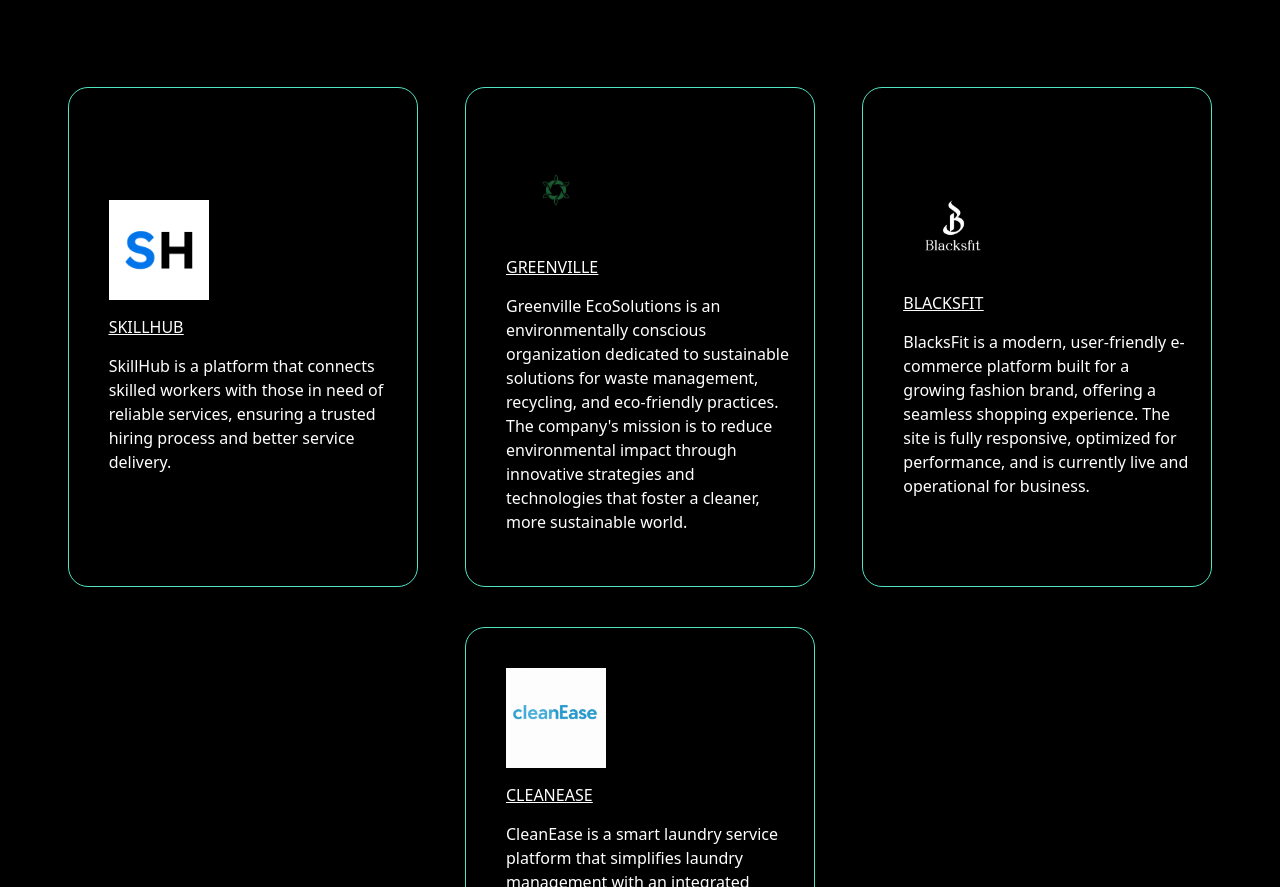
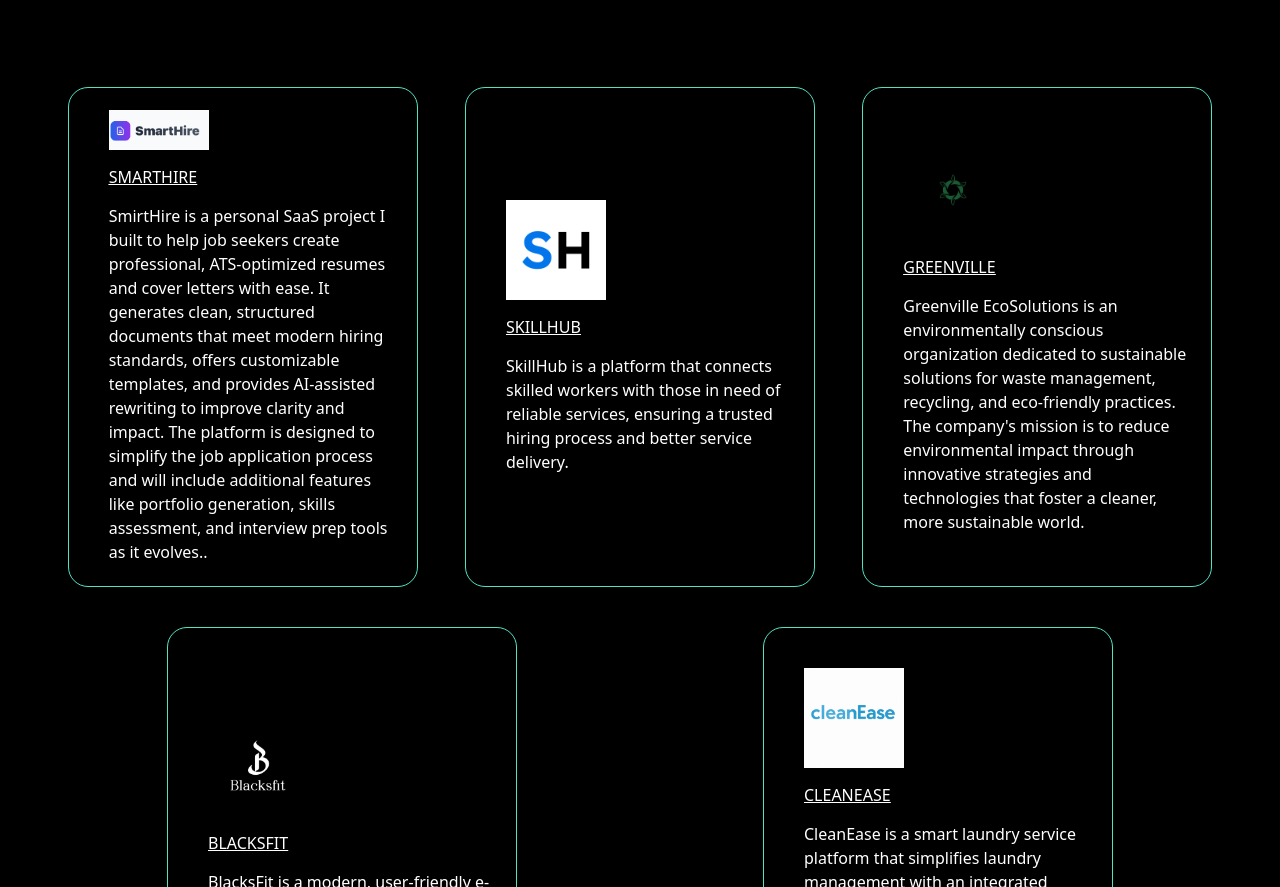
Before and after one commit to shittu-qudus/myPortofolio, a Next.js app: page / in a window 1280 px wide. Shown: the part 830-1717 px from the top of the page. Built offline with nearby package versions, Linux system fonts and the light colour scheme.

Commit message:
new project added

```diff
--- a/src/pages/contact.tsx
+++ b/src/pages/contact.tsx
@@ -38,7 +38,7 @@ const Contact = () => {
 
   return (
     <main className="min-h-screen flex flex-col items-center justify-center px-4 sm:px-6 md:px-8 py-12">
-      <Sidebar />
+
       <h1 className="text-3xl sm:text-4xl font-bold mb-4 text-gray-900 text-center md:text-left">
         Let&apos;s Build Something Amazing
       </h1>
--- a/src/pages/index.tsx
+++ b/src/pages/index.tsx
@@ -31,6 +31,13 @@ export default function Home() {
   }
 
   const Projects: Demo[] = [
+     {
+      id: 0,
+      logo: "/logo/smarthire.jpg",
+      about: "SmirtHire is a personal SaaS project I built to help job seekers create professional, ATS-optimized resumes and cover letters with ease. It generates clean, structured documents that meet modern hiring standards, offers customizable templates, and provides AI-assisted rewriting to improve clarity and impact. The platform is designed to simplify the job application process and will include additional features like portfolio generation, skills assessment, and interview prep tools as it evolves..",
+      title: "SMARTHIRE",
+      url: "https://smart-hire-ashy.vercel.app/",
+    },
     {
       id: 1,
       logo: "/logo/logo.png",
```
Also changed, not shown: public/logo/smarthire.jpg (added).
